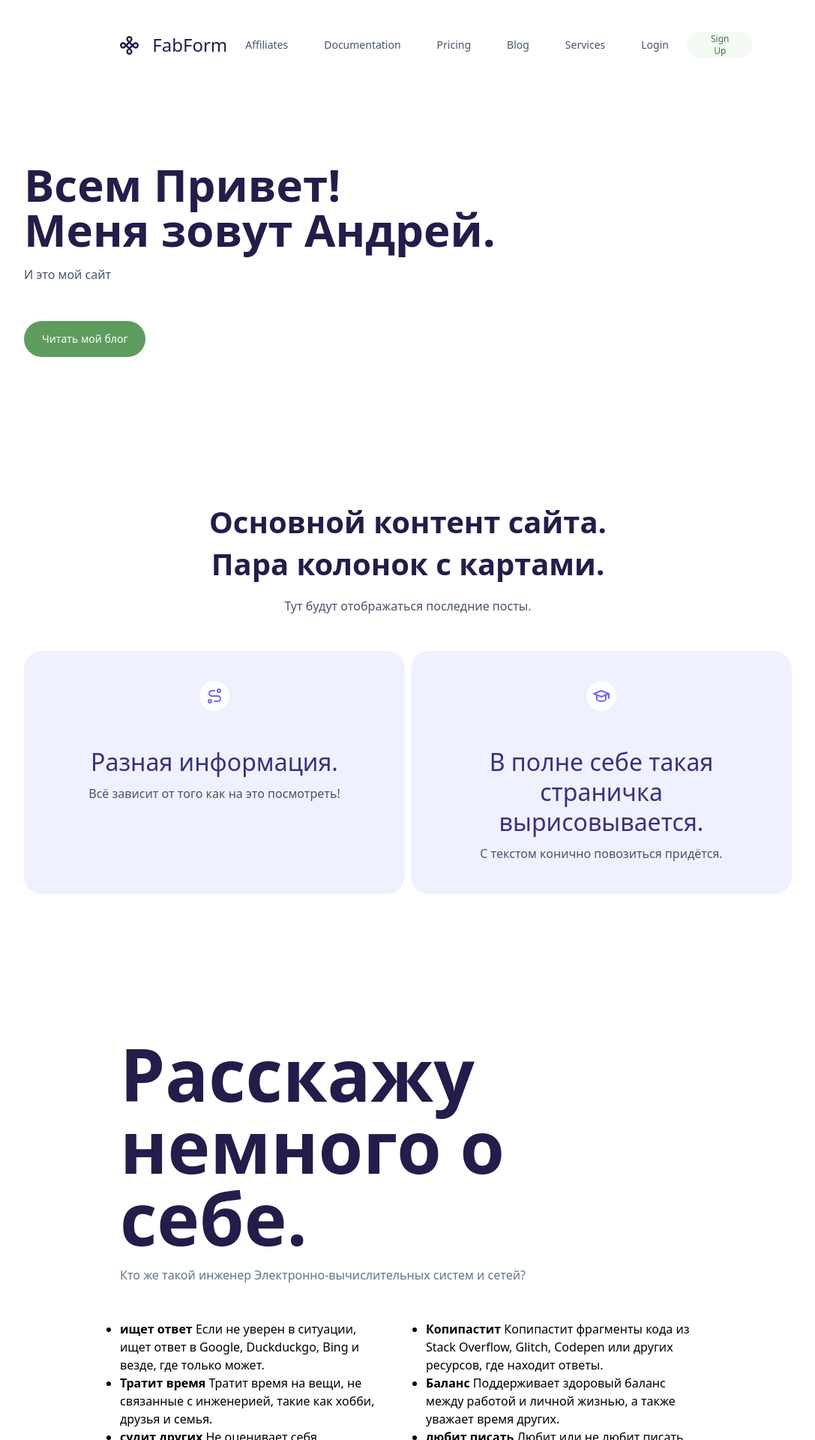
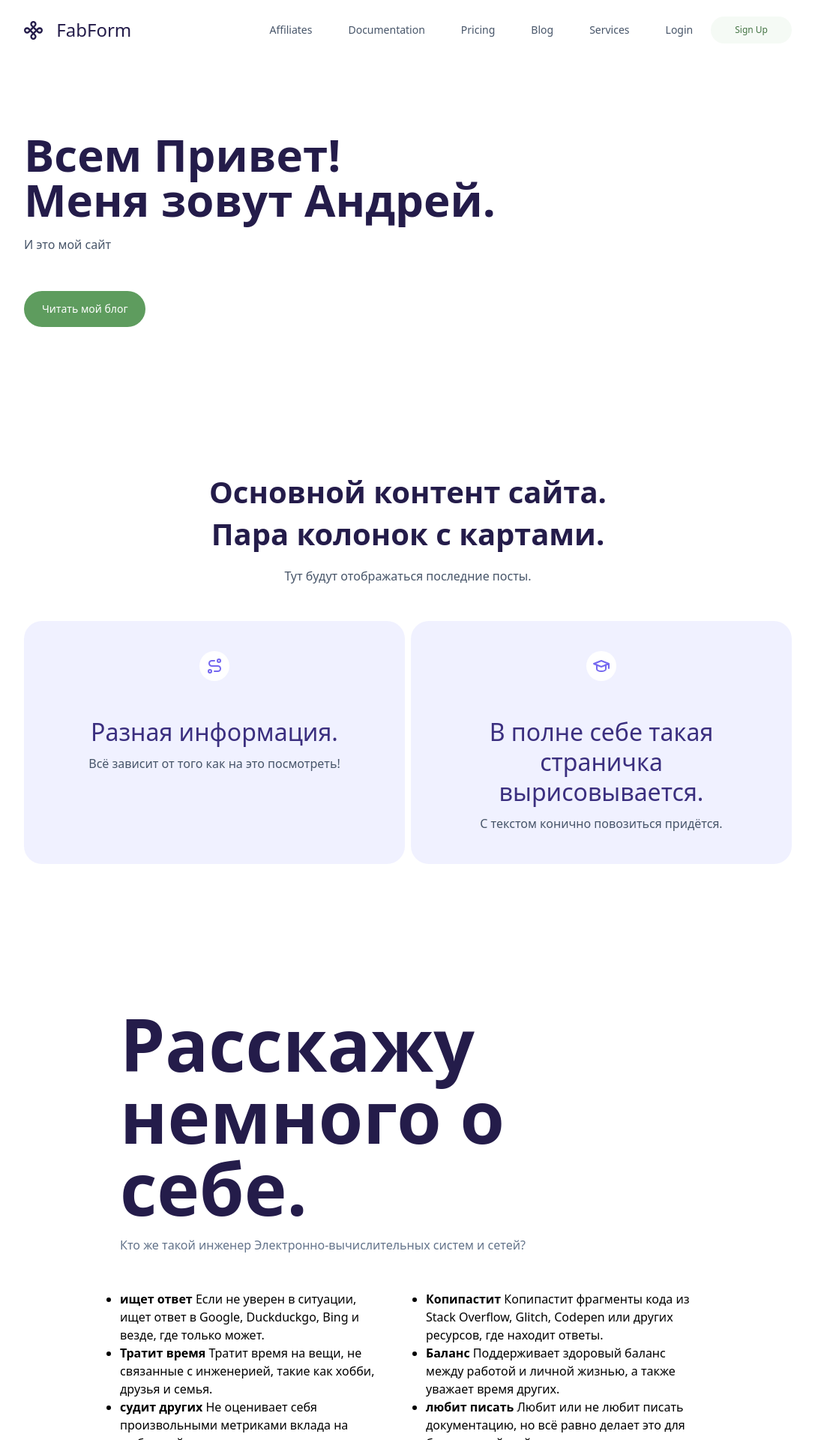
Before and after one commit to EvilPencil/www, a Jekyll site: the page built from index.html, in a window 1280 px wide. Shown: the top 1920 px of the page at 75% size, without its empty margins (96-1183 px from the left). Built offline with Jekyll 4.4.1, drawn with Linux system fonts in a browser that asks for light colours.

Commit message:
Update default.html

```diff
--- a/_layouts/default.html
+++ b/_layouts/default.html
@@ -4,7 +4,7 @@
     {%- include head.html -%}
   </head>
   <body>
-    {%- include header.html -%}
+    {%- include nav.html -%}
     <div>
       {{ content }}
     </div>
```
